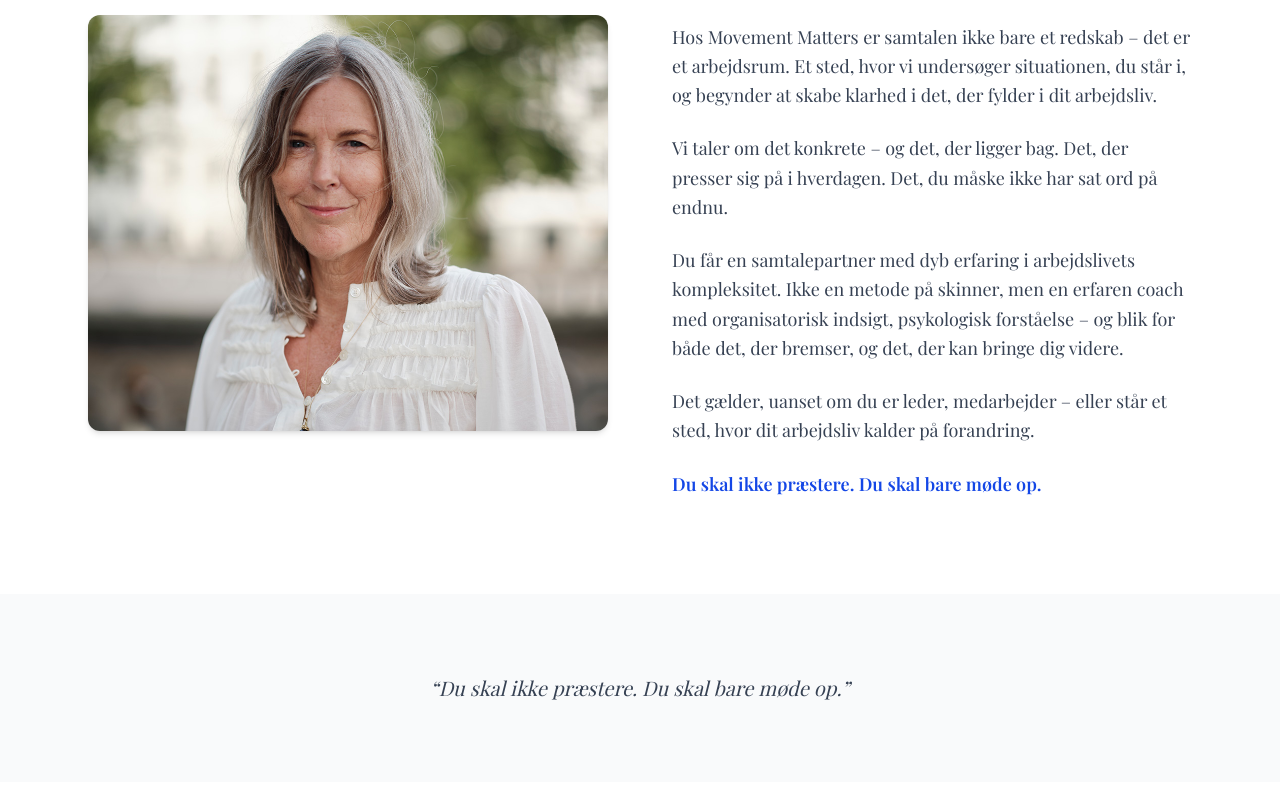
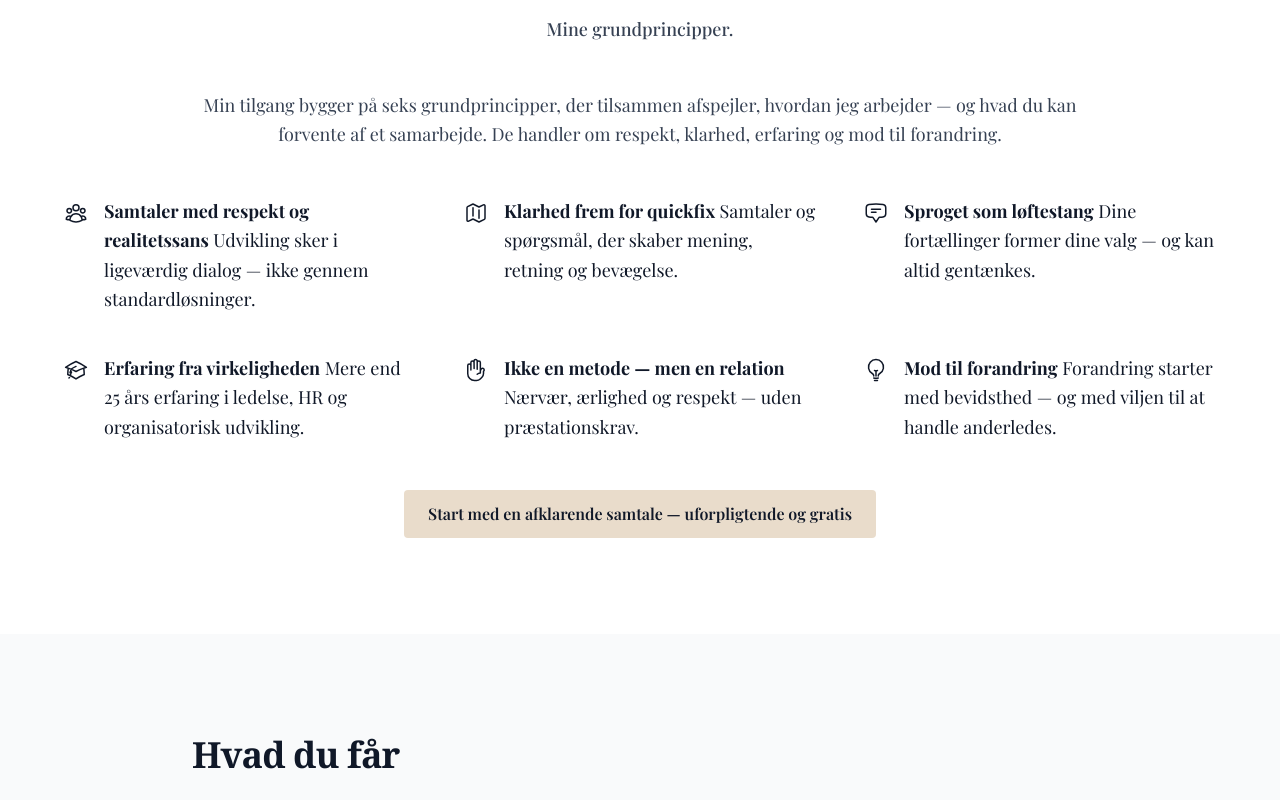
Before and after one commit to nordic-agency/marielouisestokholm, a Next.js app: page / in a window 1280 px wide. Shown: the part 4340-5140 px from the top of the page. Built offline with nearby package versions, Linux system fonts and the light colour scheme.

Commit message:
Revision: Flyt 'Samtalen er centrum' sektion til bunden

```diff
--- a/src/app/page.tsx
+++ b/src/app/page.tsx
@@ -353,34 +353,6 @@ export default function Home() {
         </div>
       </section>
 
-      {/* Samtalen er centrum */}
-      <section className="py-24 px-6 max-w-6xl mx-auto grid md:grid-cols-2 gap-16 items-center">
-        <div className="order-2 md:order-1">
-          <Image
-            src="/images/index-portrait.jpg"
-            alt="Marie Louise i samtale"
-            width={800}
-            height={600}
-            className="rounded-xl shadow-md w-full object-cover"
-          />
-        </div>
-        <div className="order-1 md:order-2 space-y-6">
-          <h2 className="text-3xl md:text-4xl font-serif font-bold text-gray-900 leading-snug tracking-tight">Samtalen er centrum</h2>
-          <p className="text-lg leading-relaxed text-gray-700">Hos Movement Matters er samtalen ikke bare et redskab – det er et arbejdsrum. Et sted, hvor vi undersøger situationen, du står i, og begynder at skabe klarhed i det, der fylder i dit arbejdsliv.</p>
-          <p className="text-lg leading-relaxed text-gray-700">Vi taler om det konkrete – og det, der ligger bag. Det, der presser sig på i hverdagen. Det, du måske ikke har sat ord på endnu.</p>
-          <p className="text-lg leading-relaxed text-gray-700">Du får en samtalepartner med dyb erfaring i arbejdslivets kompleksitet. Ikke en metode på skinner, men en erfaren coach med organisatorisk indsigt, psykologisk forståelse – og blik for både det, der bremser, og det, der kan bringe dig videre.</p>
-          <p className="text-lg leading-relaxed text-gray-700">Det gælder, uanset om du er leder, medarbejder – eller står et sted, hvor dit arbejdsliv kalder på forandring.</p>
-          <p className="font-semibold text-blue-700 text-lg">Du skal ikke præstere. Du skal bare møde op.</p>
-        </div>
-      </section>
-
-      <section className="py-20 text-center bg-gray-50">
-        <div className="max-w-3xl mx-auto px-6">
-          <p className="text-xl italic text-gray-700">
-            “Du skal ikke præstere. Du skal bare møde op.”
-          </p>
-        </div>
-      </section>
 
       {/* Min tilgang */}
       <section className="py-24 px-6 bg-white text-gray-900">
@@ -473,6 +445,35 @@ export default function Home() {
 
 
 
+      {/* Samtalen er centrum */}
+      <section className="py-24 px-6 max-w-6xl mx-auto grid md:grid-cols-2 gap-16 items-center">
+        <div className="order-2 md:order-1">
+          <Image
+            src="/images/index-portrait.jpg"
+            alt="Marie Louise i samtale"
+            width={800}
+            height={600}
+            className="rounded-xl shadow-md w-full object-cover"
+          />
+        </div>
+        <div className="order-1 md:order-2 space-y-6">
+          <h2 className="text-3xl md:text-4xl font-serif font-bold text-gray-900 leading-snug tracking-tight">Samtalen er centrum</h2>
+          <p className="text-lg leading-relaxed text-gray-700">Hos Movement Matters er samtalen ikke bare et redskab — det er et arbejdsrum. Et sted, hvor vi undersøger situationen, du står i, og begynder at skabe klarhed i det, der fylder i dit arbejdsliv.</p>
+          <p className="text-lg leading-relaxed text-gray-700">Vi taler om det konkrete — og det, der ligger bag. Det, der presser sig på i hverdagen. Det, du måske ikke har sat ord på endnu.</p>
+          <p className="text-lg leading-relaxed text-gray-700">Du får en samtalepartner med dyb erfaring i arbejdslivets kompleksitet. Ikke en metode på skinner, men en erfaren coach med organisatorisk indsigt, psykologisk forståelse — og blik for både det, der bremser, og det, der kan bringe dig videre.</p>
+          <p className="text-lg leading-relaxed text-gray-700">Det gælder, uanset om du er leder, medarbejder — eller står et sted, hvor dit arbejdsliv kalder på forandring.</p>
+          <p className="font-semibold text-blue-700 text-lg">Du skal ikke præstere. Du skal bare møde op.</p>
+        </div>
+      </section>
+
+      <section className="py-20 text-center bg-gray-50">
+        <div className="max-w-3xl mx-auto px-6">
+          <p className="text-xl italic text-gray-700">
+            "Du skal ikke præstere. Du skal bare møde op."
+          </p>
+        </div>
+      </section>
+
       {/* Call to Action */}
       <section className="py-24 px-6 bg-blue-50 text-center">
         <div className="max-w-xl mx-auto space-y-6">
```
